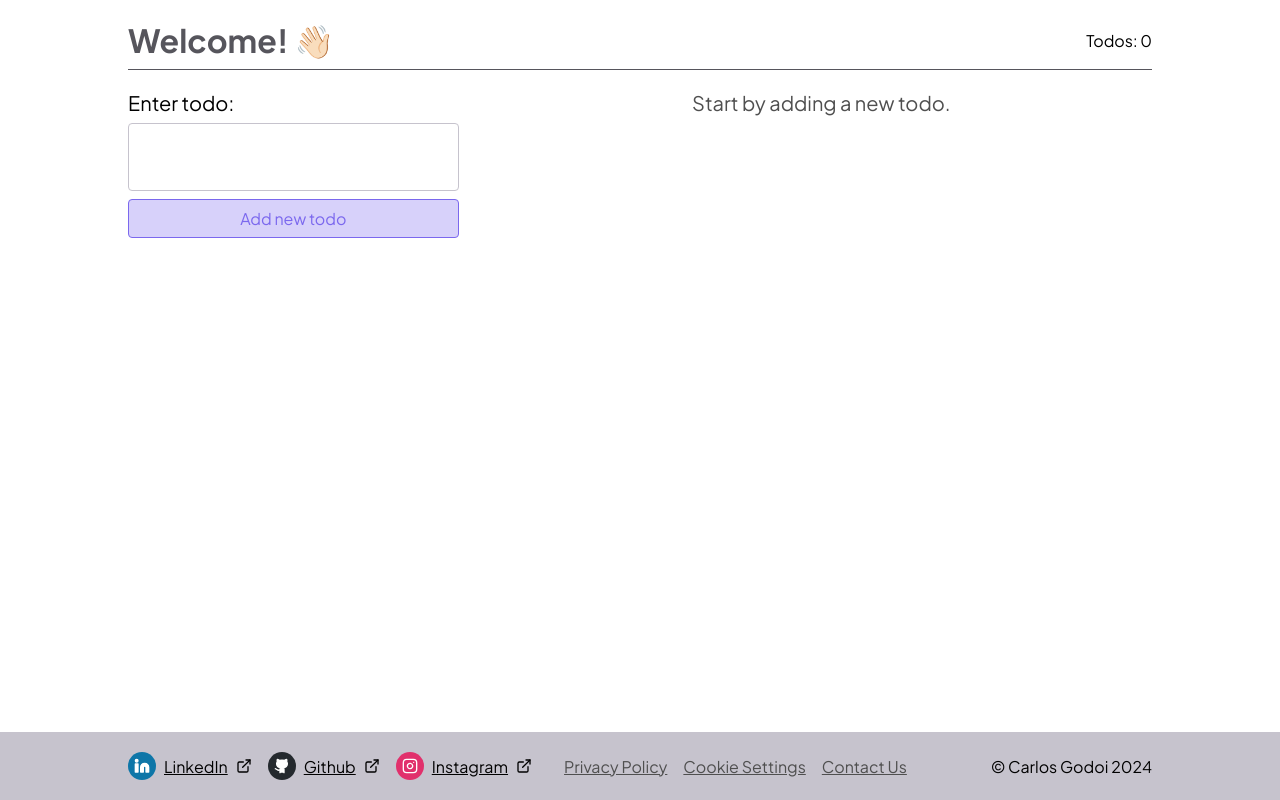
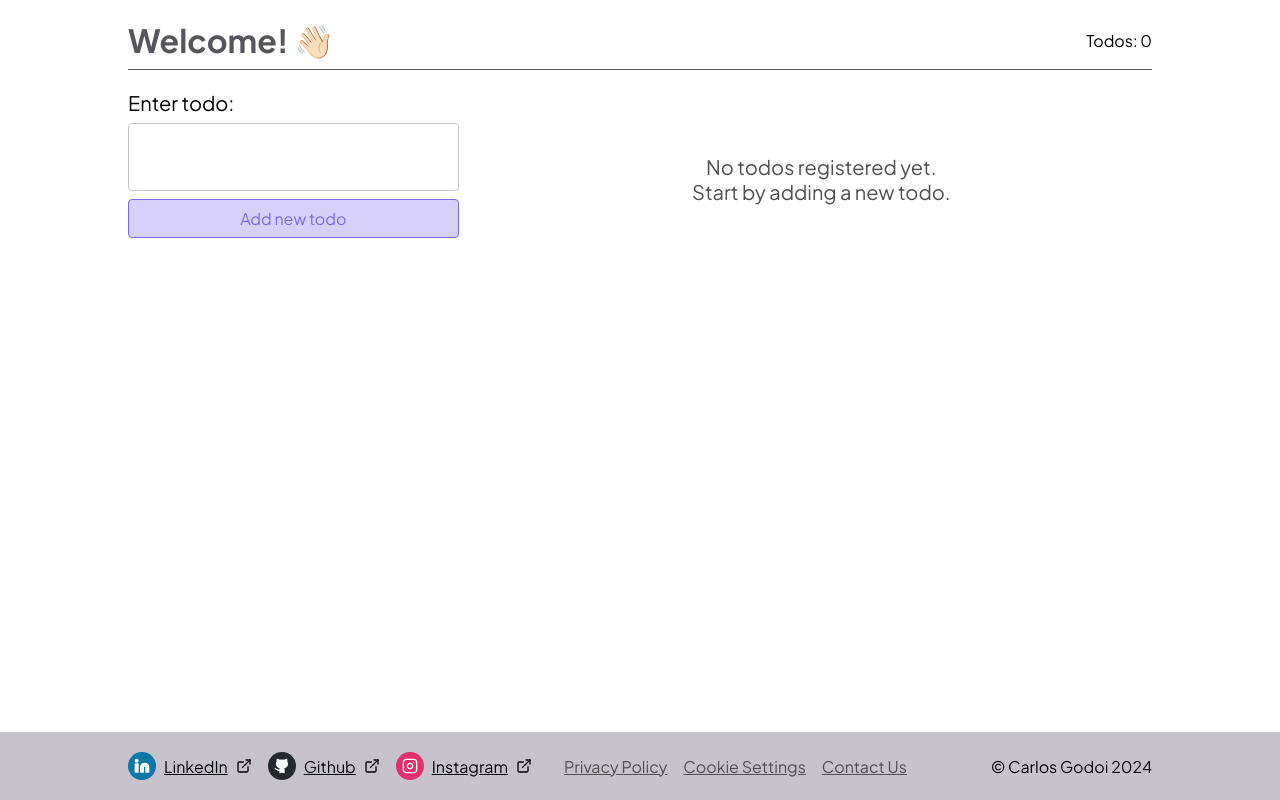
Before and after one commit to ceduardogodoi/arke, a React (Vite) app: page / in a window 1280 px wide. Built offline with nearby package versions, Linux system fonts and the light colour scheme.

Commit message:
feat: empty todos style

```diff
--- a/src/components/molecules/todo-list/index.tsx
+++ b/src/components/molecules/todo-list/index.tsx
@@ -8,9 +8,13 @@ export function TodoList() {
 
   if (todos.length < 1) {
     return (
-      <p className="todo-list--empty">
-        Start by adding a new todo.
-      </p>
+      <div className="todo-list__content">
+        <p className="todo-list--empty">
+          No todos registered yet.
+          <br />
+          Start by adding a new todo.
+        </p>
+      </div>
     );
   }
 
--- a/src/components/molecules/todo-list/styles.css
+++ b/src/components/molecules/todo-list/styles.css
@@ -14,6 +14,10 @@
   }
 }
 
+.todo-list__content {
+  padding-block: 64px;
+}
+
 .todo-list--empty {
   color: var(--color-grey-600);
   font-family: 'Plus Jakarta Sans', sans-serif;
```
